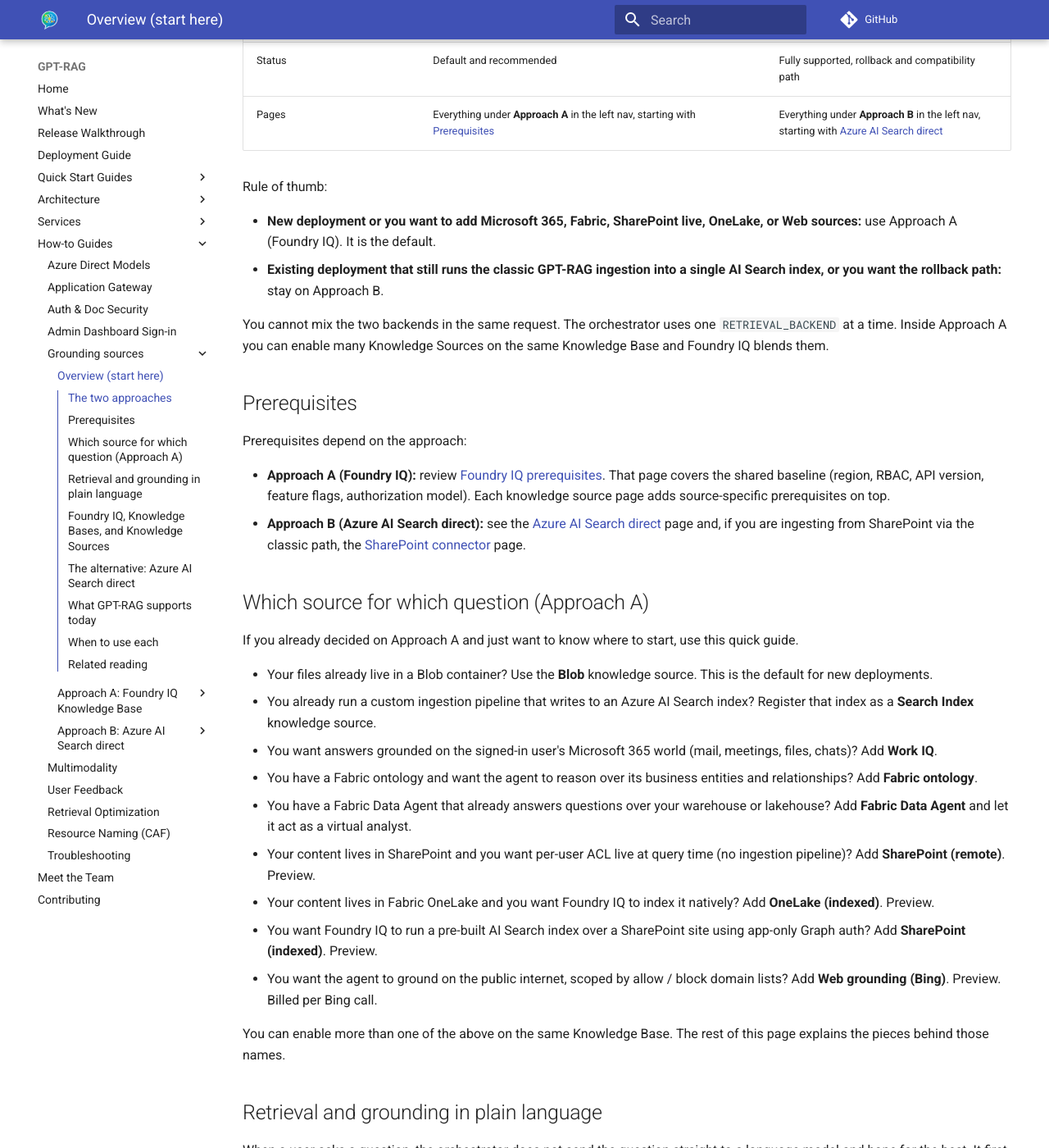
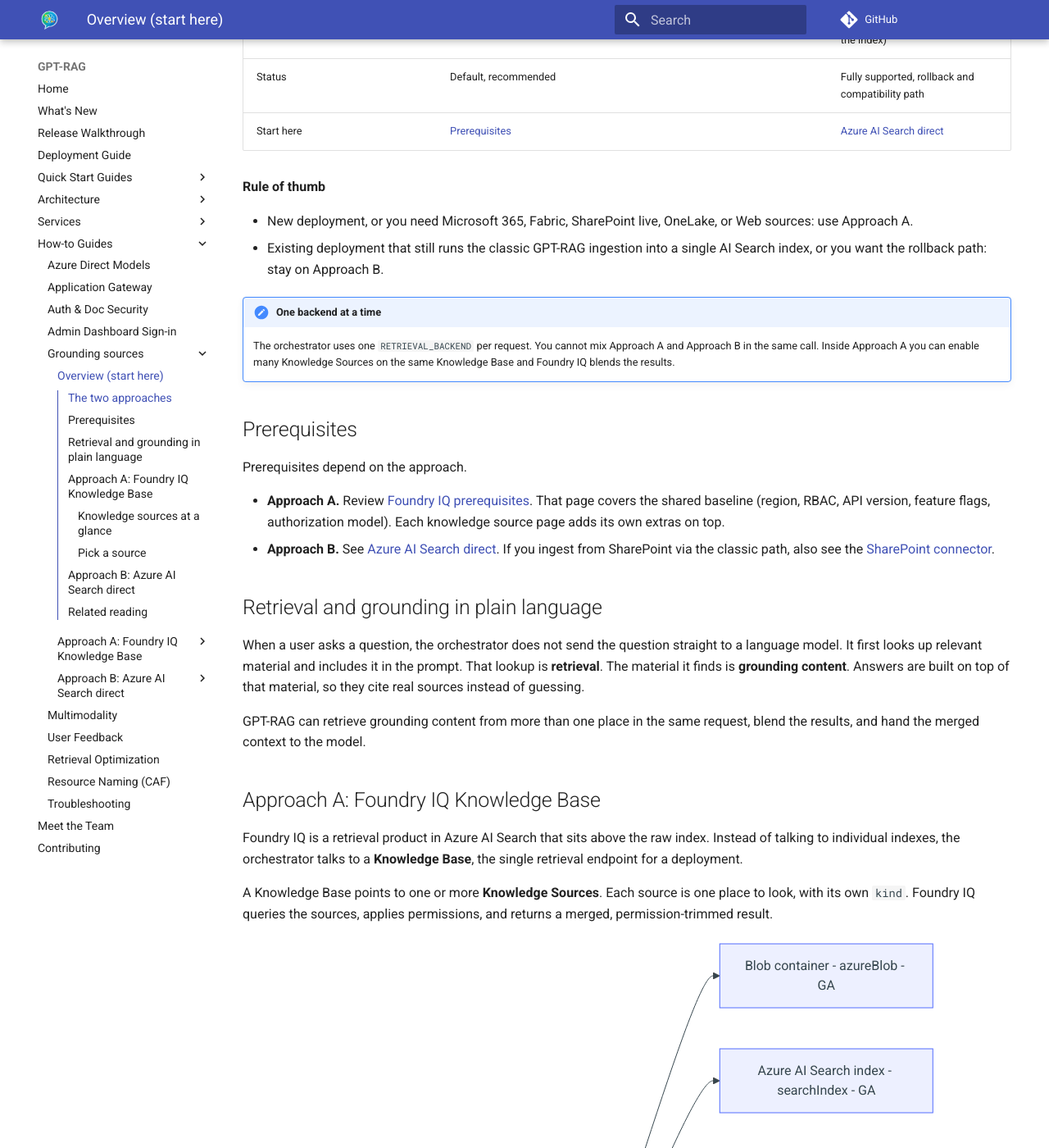
Before and after one commit to Azure/GPT-RAG, an MkDocs documentation site: the page built from docs/howto_grounding_overview.md, in a window 1280 px wide and 1400 px high, scrolled down 693 px. Shown: the whole window at 82% size. Built offline with MkDocs 1.6.1 and Material for MkDocs 9.7.7, drawn with Linux system fonts in a browser that asks for light colours; comment, search, counter and statistics services are not loaded; some of the changed text lies outside the part shown.

Commit message:
docs: polish grounding overview for professional first-class typography
Rewrite the grounding overview to fix formatting issues Paulo flagged: no more
sentence-long bold labels, no more three near-duplicate lists of the same nine
knowledge sources. Consolidate to a single at-a-glance table plus a short
'pick a source' guide with tight bold labels, promote the mermaid up into the
Approach A section where it belongs, move the ai_search backend explanation
into its own Approach B section, and use info/note admonitions where they add
signal instead of noise.

Same content, cleaner hierarchy and rhythm.

Co-authored-by: Copilot App <223556219+Copilot@users.noreply.github.com>
Copilot-Session: 37105e3a-7d9e-4431-906c-586e1938220b

````diff
--- a/docs/howto_grounding_overview.md
+++ b/docs/howto_grounding_overview.md
@@ -1,216 +1,166 @@
 # Grounding sources overview
 
-Start here if you are new to how GPT-RAG finds the information it uses to answer
-a question. This page is the map for everything under **Grounding sources**.
-Read it first, then jump to the page for the approach and source you want.
+This page is the map for everything under **Grounding sources**. Read it
+first, then jump to the page for the approach and source you want.
 
 ## The two approaches
 
-GPT-RAG supports **two** ways to ground the LLM. Every other page in this
-section belongs to one of them. Pick your approach first so you know which
+GPT-RAG supports two ways to ground the LLM. Every other page in this
+section belongs to one of them. Pick the approach first so you know which
 set of pages you are reading.
 
-| | Approach A: **Foundry IQ Knowledge Base** | Approach B: **Azure AI Search direct** |
+| | Approach A: Foundry IQ Knowledge Base | Approach B: Azure AI Search direct |
 | --- | --- | --- |
-| What the orchestrator talks to | A single Foundry IQ Knowledge Base endpoint that fans out to one or more Knowledge Sources | An Azure AI Search index, directly |
-| Setting | `RETRIEVAL_BACKEND=foundry_iq` (default for v3.0.2+) | `RETRIEVAL_BACKEND=ai_search` |
-| Sources it can blend in one call | Blob, existing Search index, Work IQ, Fabric ontology, Fabric Data Agent, SharePoint (remote and indexed), OneLake, Web | One AI Search index |
+| Orchestrator talks to | A single Knowledge Base endpoint that fans out to one or more Knowledge Sources | An Azure AI Search index |
+| `RETRIEVAL_BACKEND` | `foundry_iq` (default in v3.0.2+) | `ai_search` |
+| Sources it can blend | Blob, existing Search index, Work IQ, Fabric ontology, Fabric Data Agent, SharePoint (remote and indexed), OneLake, Web | One AI Search index |
 | Multi-source, permission trimming, agentic retrieval | Yes, out of the box | No, you build it |
-| Custom ingestion pipeline | Optional (via a `searchIndex` knowledge source) | Required — GPT-RAG ingestion pipeline writes to the index |
-| Status | Default and recommended | Fully supported, rollback and compatibility path |
-| Pages | Everything under **Approach A** in the left nav, starting with [Prerequisites](howto_grounding_foundry_iq_prereqs.md) | Everything under **Approach B** in the left nav, starting with [Azure AI Search direct](howto_grounding_ai_search_direct.md) |
+| Custom ingestion pipeline | Optional (`searchIndex` source) | Required (GPT-RAG ingestion into the index) |
+| Status | Default, recommended | Fully supported, rollback and compatibility path |
+| Start here | [Prerequisites](howto_grounding_foundry_iq_prereqs.md) | [Azure AI Search direct](howto_grounding_ai_search_direct.md) |
 
-Rule of thumb:
+**Rule of thumb**
 
-- **New deployment or you want to add Microsoft 365, Fabric, SharePoint live,
-  OneLake, or Web sources:** use Approach A (Foundry IQ). It is the default.
-- **Existing deployment that still runs the classic GPT-RAG ingestion into a
-  single AI Search index, or you want the rollback path:** stay on Approach B.
+- New deployment, or you need Microsoft 365, Fabric, SharePoint live,
+  OneLake, or Web sources: use Approach A.
+- Existing deployment that still runs the classic GPT-RAG ingestion into
+  a single AI Search index, or you want the rollback path: stay on Approach B.
 
-You cannot mix the two backends in the same request. The orchestrator uses one
-`RETRIEVAL_BACKEND` at a time. Inside Approach A you can enable many Knowledge
-Sources on the same Knowledge Base and Foundry IQ blends them.
+!!! note "One backend at a time"
+    The orchestrator uses one `RETRIEVAL_BACKEND` per request. You cannot
+    mix Approach A and Approach B in the same call. Inside Approach A you
+    can enable many Knowledge Sources on the same Knowledge Base and
+    Foundry IQ blends the results.
 
 ## Prerequisites
 
-Prerequisites depend on the approach:
+Prerequisites depend on the approach.
 
-- **Approach A (Foundry IQ):** review [Foundry IQ prerequisites](howto_grounding_foundry_iq_prereqs.md).
+- **Approach A.** Review [Foundry IQ prerequisites](howto_grounding_foundry_iq_prereqs.md).
   That page covers the shared baseline (region, RBAC, API version, feature
-  flags, authorization model). Each knowledge source page adds source-specific
-  prerequisites on top.
-- **Approach B (Azure AI Search direct):** see the [Azure AI Search direct](howto_grounding_ai_search_direct.md)
-  page and, if you are ingesting from SharePoint via the classic path, the
-  [SharePoint connector](howto_sharepoint_connector.md) page.
-
-## Which source for which question (Approach A)
-
-If you already decided on Approach A and just want to know where to start, use
-this quick guide.
-
-- Your files already live in a Blob container? Use the **Blob** knowledge
-  source. This is the default for new deployments.
-- You already run a custom ingestion pipeline that writes to an Azure AI
-  Search index? Register that index as a **Search Index** knowledge source.
-- You want answers grounded on the signed-in user's Microsoft 365 world
-  (mail, meetings, files, chats)? Add **Work IQ**.
-- You have a Fabric ontology and want the agent to reason over its business
-  entities and relationships? Add **Fabric ontology**.
-- You have a Fabric Data Agent that already answers questions over your
-  warehouse or lakehouse? Add **Fabric Data Agent** and let it act as a
-  virtual analyst.
-- Your content lives in SharePoint and you want per-user ACL live at query
-  time (no ingestion pipeline)? Add **SharePoint (remote)**. Preview.
-- Your content lives in Fabric OneLake and you want Foundry IQ to index it
-  natively? Add **OneLake (indexed)**. Preview.
-- You want Foundry IQ to run a pre-built AI Search index over a SharePoint
-  site using app-only Graph auth? Add **SharePoint (indexed)**. Preview.
-- You want the agent to ground on the public internet, scoped by allow /
-  block domain lists? Add **Web grounding (Bing)**. Preview. Billed per Bing
-  call.
-
-You can enable more than one of the above on the same Knowledge Base. The
-rest of this page explains the pieces behind those names.
+  flags, authorization model). Each knowledge source page adds its own
+  extras on top.
+- **Approach B.** See [Azure AI Search direct](howto_grounding_ai_search_direct.md).
+  If you ingest from SharePoint via the classic path, also see the
+  [SharePoint connector](howto_sharepoint_connector.md).
 
 ## Retrieval and grounding in plain language
 
 When a user asks a question, the orchestrator does not send the question
-straight to a language model and hope for the best. It first looks up relevant
-material and includes it in the prompt. That lookup is **retrieval**. The
-material it finds is **grounding content**. Answers are then built on top of
-that material, so they cite real sources instead of guessing.
+straight to a language model. It first looks up relevant material and
+includes it in the prompt. That lookup is **retrieval**. The material it
+finds is **grounding content**. Answers are built on top of that material,
+so they cite real sources instead of guessing.
 
-GPT-RAG can retrieve grounding content from more than one place in the same
-request, blend the results, and hand the merged context to the model.
+GPT-RAG can retrieve grounding content from more than one place in the
+same request, blend the results, and hand the merged context to the model.
 
-## Foundry IQ, Knowledge Bases, and Knowledge Sources
+## Approach A: Foundry IQ Knowledge Base
 
-**Foundry IQ** is a retrieval product in Azure AI Search that sits above the
-raw index. Instead of talking to individual indexes, the orchestrator talks to
-a Foundry IQ **Knowledge Base**. The Knowledge Base is the single retrieval
-endpoint for a deployment.
+Foundry IQ is a retrieval product in Azure AI Search that sits above the
+raw index. Instead of talking to individual indexes, the orchestrator
+talks to a **Knowledge Base**, the single retrieval endpoint for a
+deployment.
 
-A Knowledge Base points to one or more **Knowledge Sources**. Each Knowledge
-Source is one place to look, with its own `kind`: a Blob container, an existing
-Azure AI Search index, a Microsoft 365 tenant, a Fabric ontology, or a Fabric
-Data Agent. Foundry IQ queries the sources, applies permissions, and returns a
-merged, permission-trimmed result.
-
-> **On the name "Fabric IQ."** You will hear people say "Fabric IQ" a lot.
-> It is Microsoft's umbrella marketing name for grounding on Microsoft
-> Fabric data, not something you configure directly. In the Foundry IQ
-> Knowledge Base, "Fabric IQ" shows up as two concrete knowledge source
-> kinds: `fabricOntology` (reason over a Fabric business ontology and its
-> entities and relationships) and `fabricDataAgent` (hand the question to a
-> Fabric Data Agent that runs queries over your data). Every time this
-> documentation talks about wiring GPT-RAG to Fabric, it is one of those
-> two kinds on the Knowledge Base. If you ever see `FABRIC_IQ_*` in an env
-> var or config key, that prefix is historical: those settings configure
-> the `fabricOntology` knowledge source.
-
-Two things matter for operators:
-
-- You do not have to pick one source. A Knowledge Base can hold several, and
-  the orchestrator gets blended results in a single call.
-- Each Knowledge Source has its own setup, its own security model, and its own
-  cost profile. The rest of this section covers them one by one.
+A Knowledge Base points to one or more **Knowledge Sources**. Each source
+is one place to look, with its own `kind`. Foundry IQ queries the
+sources, applies permissions, and returns a merged, permission-trimmed
+result.
 
 ```mermaid
 flowchart LR
   O[GPT-RAG orchestrator] --> KB[Foundry IQ Knowledge Base]
-  KB --> KS1[KS: Blob container, azureBlob - GA]
-  KB --> KS2[KS: Azure AI Search index, searchIndex - GA]
-  KB --> KS3[KS: Work IQ, workIQ - Preview]
-  KB --> KS4[KS: Fabric ontology, fabricOntology - Preview]
-  KB --> KS5[KS: Fabric Data Agent, fabricDataAgent - Preview]
-  KB --> KS6[KS: SharePoint remote, remoteSharePoint - Preview]
-  KB --> KS7[KS: OneLake indexed, indexedOneLake - Preview]
-  KB --> KS8[KS: SharePoint indexed, indexedSharePoint - Preview]
-  KB --> KS9[KS: Web grounding, web - Preview]
+  KB --> KS1[Blob container - azureBlob - GA]
+  KB --> KS2[Azure AI Search index - searchIndex - GA]
+  KB --> KS3[Work IQ - workIQ - Preview]
+  KB --> KS4[Fabric ontology - fabricOntology - Preview]
+  KB --> KS5[Fabric Data Agent - fabricDataAgent - Preview]
+  KB --> KS6[SharePoint remote - remoteSharePoint - Preview]
+  KB --> KS7[OneLake indexed - indexedOneLake - Preview]
+  KB --> KS8[SharePoint indexed - indexedSharePoint - Preview]
+  KB --> KS9[Web grounding - web - Preview]
 ```
 
-## The alternative: Azure AI Search direct
+Two things matter for operators.
 
-GPT-RAG can also skip Foundry IQ entirely and query an Azure AI Search index
-directly. This is the older path and the rollback path. It is not a Knowledge
-Source. It is a separate retrieval backend selected with
-`RETRIEVAL_BACKEND=ai_search`.
+- A Knowledge Base can hold several sources. The orchestrator gets blended
+  results in a single call.
+- Each source has its own setup, security model, and cost profile. The
+  rest of this section covers them one by one.
 
-The orchestrator uses one backend at a time:
+!!! info "On the name Fabric IQ"
+    "Fabric IQ" is Microsoft's umbrella marketing name for grounding on
+    Microsoft Fabric data, not something you configure directly. On the
+    Knowledge Base it shows up as two concrete kinds: `fabricOntology`
+    (reason over a Fabric business ontology and its entities and
+    relationships) and `fabricDataAgent` (hand the question to a Fabric
+    Data Agent that runs queries over your data). Any time this
+    documentation talks about wiring GPT-RAG to Fabric, it is one of
+    those two kinds. If you see `FABRIC_IQ_*` in an env var or config
+    key, that prefix is historical and configures the `fabricOntology`
+    source.
 
-- `foundry_iq` (default for new v3.0.2+ deployments): retrieval goes through
-  the Foundry IQ Knowledge Base, which can hold multiple Knowledge Sources.
-- `ai_search`: retrieval goes straight to the GPT-RAG Azure AI Search index.
-  No Foundry IQ involved.
-
-## What GPT-RAG supports today
+### Knowledge sources at a glance
 
 | Source | Kind | Status | Page |
 | --- | --- | --- | --- |
-| Blob container, native | Foundry IQ Knowledge Source (`azureBlob`) | Generally available. Default for new deployments. | [Foundry IQ: Documents](howto_grounding_foundry_iq_documents.md) |
-| Existing Azure AI Search index, custom ingestion | Foundry IQ Knowledge Source (`searchIndex`) | Generally available. For deployments that keep a custom GPT-RAG ingestion pipeline. | [Foundry IQ: Documents](howto_grounding_foundry_iq_documents.md#custom-ingestion-path) |
-| Work IQ (Microsoft 365) | Foundry IQ Knowledge Source (`workIQ`) | Gated public preview. Off by default. | [Foundry IQ: Work IQ](howto_grounding_work_iq.md) |
-| Fabric ontology (Microsoft Fabric) | Foundry IQ Knowledge Source (`fabricOntology`) | Preview. Off by default. Requires Fabric workspace + ontology and signed-in users. | [Foundry IQ: Fabric ontology](howto_grounding_fabric_ontology.md) |
-| Fabric Data Agent (Microsoft Fabric) | Foundry IQ Knowledge Source (`fabricDataAgent`) | Preview. Off by default. Requires a published Fabric Data Agent and signed-in users. | [Foundry IQ: Fabric Data Agent](howto_grounding_fabric_data_agent.md) |
-| SharePoint remote (Copilot Retrieval API) | Foundry IQ Knowledge Source (`remoteSharePoint`) | Preview. Off by default. Live retrieval with per-user OBO ACL. | [Foundry IQ: SharePoint remote](howto_grounding_sharepoint_remote.md) |
-| OneLake (Microsoft Fabric) | Foundry IQ Knowledge Source (`indexedOneLake`) | Preview. Off by default. Requires Fabric workspace + lakehouse and workspace RBAC. | [Foundry IQ: OneLake](howto_grounding_onelake.md) |
-| SharePoint indexed (Microsoft Graph app-only) | Foundry IQ Knowledge Source (`indexedSharePoint`) | Preview. Off by default. Pre-built AI Search index over a SharePoint site. | [Foundry IQ: SharePoint indexed](howto_grounding_sharepoint_indexed.md) |
-| Web grounding (Bing) | Foundry IQ Knowledge Source (`web`) | Preview. Off by default. Public internet, no ACL. Billed per Bing call. | [Foundry IQ: Web grounding](howto_grounding_web_bing.md) |
-| Azure AI Search direct | Not a Foundry IQ Knowledge Source. Separate retrieval backend. | Fully supported. Rollback and compatibility path. | [Direct: Azure AI Search](howto_grounding_ai_search_direct.md) |
+| Blob container | `azureBlob` | GA, default for new deployments | [Documents](howto_grounding_foundry_iq_documents.md) |
+| Existing AI Search index | `searchIndex` | GA, for custom ingestion pipelines | [Documents, custom ingestion](howto_grounding_foundry_iq_documents.md#custom-ingestion-path) |
+| Work IQ (Microsoft 365) | `workIQ` | Gated public preview | [Work IQ](howto_grounding_work_iq.md) |
+| Fabric ontology | `fabricOntology` | Preview | [Fabric ontology](howto_grounding_fabric_ontology.md) |
+| Fabric Data Agent | `fabricDataAgent` | Preview | [Fabric Data Agent](howto_grounding_fabric_data_agent.md) |
+| SharePoint remote | `remoteSharePoint` | Preview, per-user OBO ACL | [SharePoint remote](howto_grounding_sharepoint_remote.md) |
+| OneLake | `indexedOneLake` | Preview, requires workspace RBAC | [OneLake](howto_grounding_onelake.md) |
+| SharePoint indexed | `indexedSharePoint` | Preview, app-only auth | [SharePoint indexed](howto_grounding_sharepoint_indexed.md) |
+| Web grounding | `web` | Preview, billed per Bing call | [Web grounding](howto_grounding_web_bing.md) |
 
-## When to use each
+### Pick a source
 
-Multiple sources can be enabled together on the same Knowledge Base. Pick
-the ones that match your data and add them one by one.
+Match the situation to the source. You can enable several on the same
+Knowledge Base.
 
-- **Blob (`azureBlob`).** PDFs and Office files already sit in the
-  `documents` container. This is the new-deployment default. See
-  [Foundry IQ: Documents](howto_grounding_foundry_iq_documents.md).
-- **Search Index (`searchIndex`).** You keep the GPT-RAG ingestion
-  pipeline for custom chunking, large PDFs, Excel handling, or
-  security-metadata trimming, and want Foundry IQ to query the resulting
-  index. See [Foundry IQ: Documents, custom ingestion path](howto_grounding_foundry_iq_documents.md#custom-ingestion-path).
-- **Work IQ (`workIq`).** Answers should include the signed-in user's
-  Microsoft 365 context: recent emails, meetings, shared files, chats.
-  Requires signed-in users and M365 Copilot licenses. See
-  [Foundry IQ: Work IQ](howto_grounding_work_iq.md).
-- **Fabric ontology (`fabricOntology`).** You have a Fabric ontology and
-  want the agent to reason over its entities and relationships. See
-  [Foundry IQ: Fabric ontology](howto_grounding_fabric_ontology.md).
-- **Fabric Data Agent (`fabricDataAgent`).** You have a curated Fabric
-  Data Agent and want the LLM to hand analytical questions off to it
-  rather than reason over an ontology. See
-  [Foundry IQ: Fabric Data Agent](howto_grounding_fabric_data_agent.md).
-- **SharePoint remote (`remoteSharePoint`).** Your content lives in
-  SharePoint and you want per-user ACL enforced live at query time,
-  without ingesting or indexing it. Uses the Copilot Retrieval API with
-  OBO. Preview. See
-  [Foundry IQ: SharePoint remote](howto_grounding_sharepoint_remote.md).
-- **OneLake (`indexedOneLake`).** Your content lives in Fabric OneLake
-  and you want Foundry IQ to index and query it natively. Requires
-  Fabric workspace RBAC as a manual prerequisite. Preview. See
-  [Foundry IQ: OneLake](howto_grounding_onelake.md).
-- **SharePoint indexed (`indexedSharePoint`).** You want Foundry IQ to
-  run a pre-built AI Search index over a SharePoint site using
-  Microsoft Graph app-only auth (Sites.Selected preferred). No per-user
-  OBO on this kind. Preview. See
-  [Foundry IQ: SharePoint indexed](howto_grounding_sharepoint_indexed.md).
-- **Web grounding (`web`).** You want the agent to ground on the public
-  internet, scoped by allow / block domain lists. No ACL, no OBO,
-  billed per Bing call. Preview. See
-  [Foundry IQ: Web grounding](howto_grounding_web_bing.md).
-- **Azure AI Search direct.** Existing deployment on
-  `RETRIEVAL_BACKEND=ai_search` that is not migrating yet, or a rollback.
-  See [Direct: Azure AI Search](howto_grounding_ai_search_direct.md).
+- **Files in a Blob container.** Use `azureBlob`. Default for new
+  deployments.
+- **Custom ingestion into an AI Search index.** Register that index as a
+  `searchIndex` source and keep the pipeline.
+- **Microsoft 365 context** (mail, meetings, files, chats for the
+  signed-in user). Add `workIQ`. Requires M365 Copilot licensing and
+  signed-in users.
+- **Fabric business ontology.** Reason over entities and relationships
+  with `fabricOntology`.
+- **Fabric Data Agent.** Hand analytical questions to a curated Data
+  Agent with `fabricDataAgent`. See the
+  [comparison with Fabric ontology](howto_grounding_fabric_data_agent.md#fabric-data-agent-vs-fabric-ontology).
+- **SharePoint, live with per-user ACL.** Add `remoteSharePoint`. No
+  ingestion, no local copy.
+- **SharePoint, indexed with app-only auth.** Add `indexedSharePoint`.
+  Foundry IQ maintains its own AI Search index over the site.
+- **Fabric OneLake.** Add `indexedOneLake`. Foundry IQ indexes and
+  queries lakehouse content natively.
+- **Public web, scoped by allow / block lists.** Add `web`. No ACL, no
+  OBO, billed per Bing call.
 
-Not sure whether to pick Fabric ontology or Fabric Data Agent? See the
-comparison table on the
-[Fabric Data Agent page](howto_grounding_fabric_data_agent.md#fabric-data-agent-vs-fabric-ontology).
+## Approach B: Azure AI Search direct
+
+GPT-RAG can skip Foundry IQ and query an Azure AI Search index directly.
+This is the older path and the rollback path. It is not a Knowledge
+Source, it is a separate retrieval backend selected with
+`RETRIEVAL_BACKEND=ai_search`.
+
+- **Ingestion.** GPT-RAG's own ingestion pipeline writes to the index.
+  See [SharePoint connector](howto_sharepoint_connector.md) for the
+  classic SharePoint ingestion path.
+- **Retrieval.** The orchestrator queries the index directly. No
+  Knowledge Base fan-out, no cross-source blending.
+- **When to stay here.** Existing deployment not migrating yet, or as a
+  rollback if a Foundry IQ change causes trouble.
+
+Full details on the [Azure AI Search direct](howto_grounding_ai_search_direct.md) page.
 
 ## Related reading
 
-- [Auth and Doc Security](howto_authentication.md) explains how the
-  orchestrator obtains and forwards the user's delegated token, which is what
-  makes per-user security work across sources.
-- [Retrieval Optimization](howto_retrieval_optimization.md) covers query-time
+- [Auth and Doc Security](howto_authentication.md). How the orchestrator
+  obtains and forwards the user's delegated token, which is what makes
+  per-user security work across sources.
+- [Retrieval Optimization](howto_retrieval_optimization.md). Query-time
   tuning that applies once a source is configured.
````
